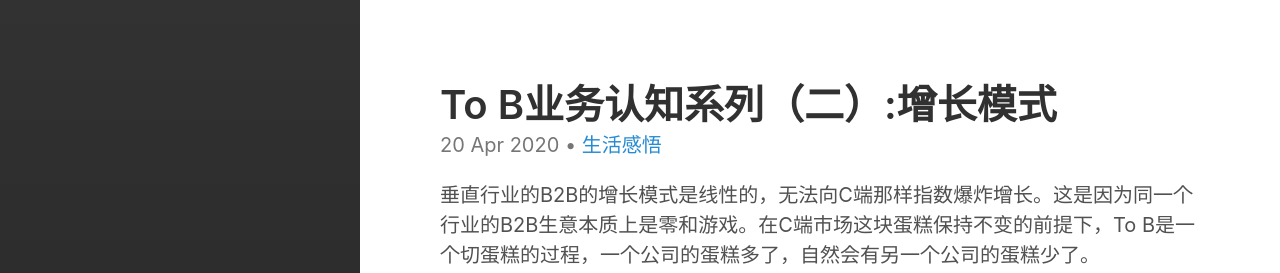
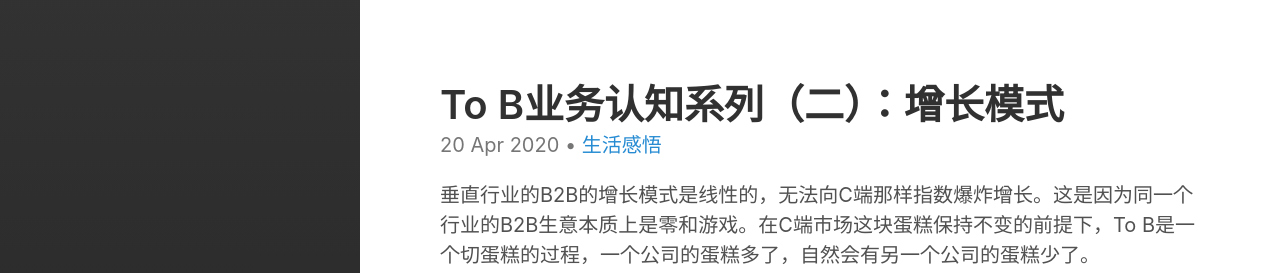
Before and after one commit to Bin0Lin/Bin0Lin.github.io, a Jekyll site: the page built from _posts/2020-04-20-To B业务认知系列（二）：增长模式.md, in a window 1280 px wide. Shown: the top 273 px of the page. Built offline with Jekyll 4.4.1, drawn with Linux system fonts in a browser that asks for light colours.

```diff
--- a/_posts/2020-04-20-To B业务认知系列（二）：增长模式.md
+++ b/_posts/2020-04-20-To B业务认知系列（二）：增长模式.md
@@ -1,6 +1,6 @@
 ---
 layout: post
-title:  "To B业务认知系列（二）:增长模式"
+title:  "To B业务认知系列（二）：增长模式"
 date:   2020-04-20
 categories:
     - 生活感悟
```
